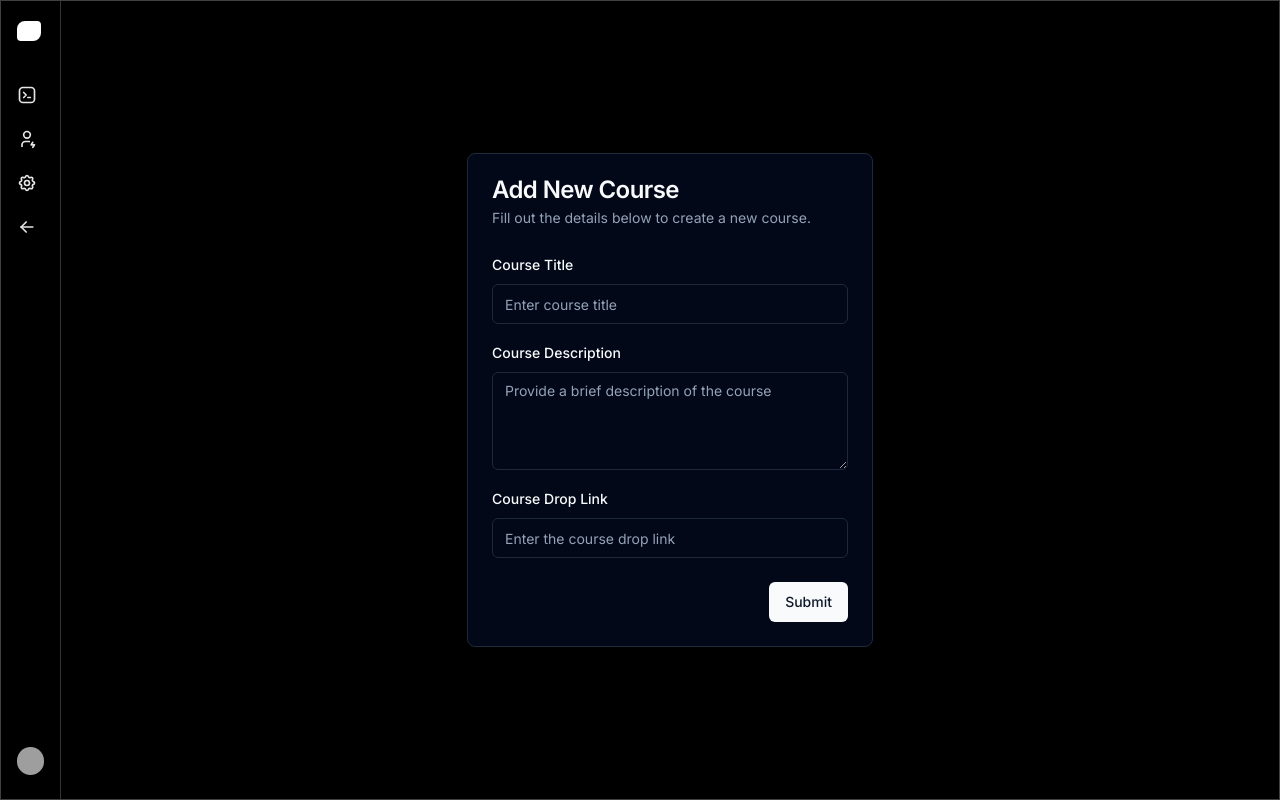
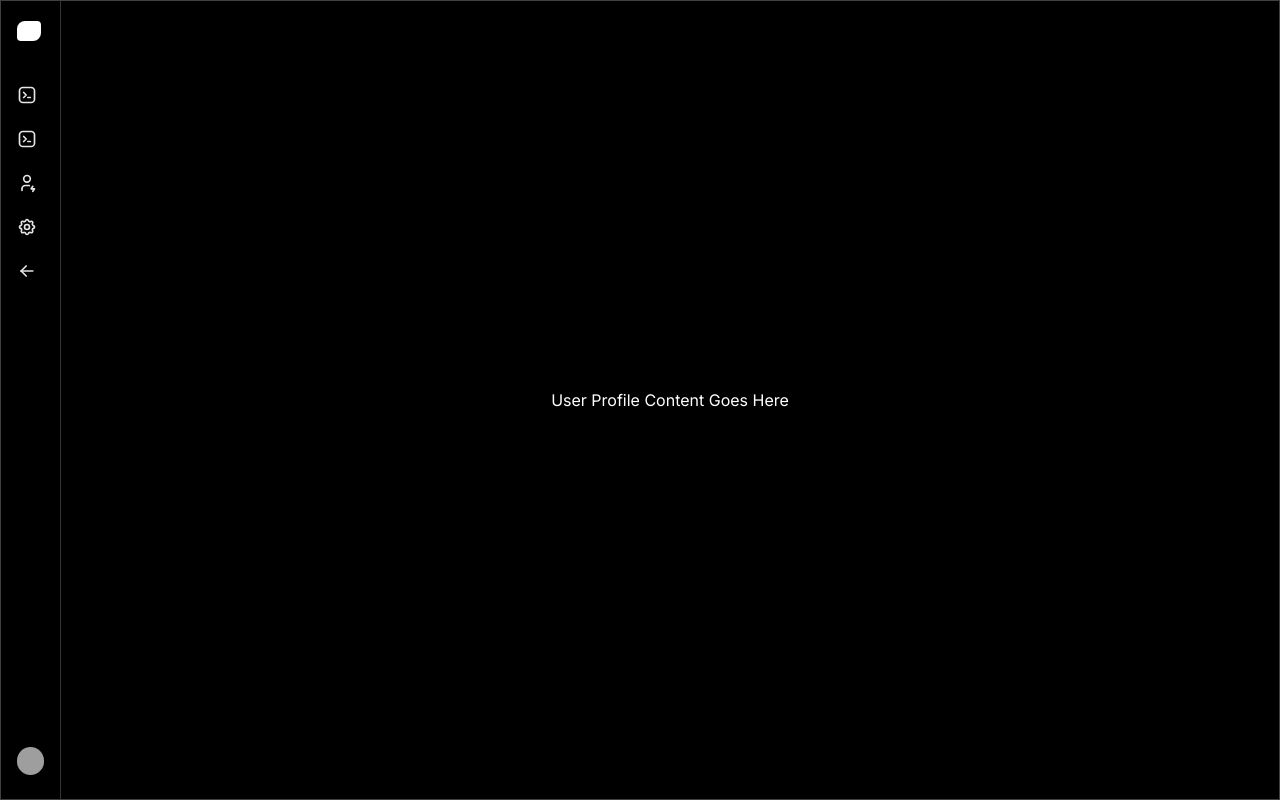
Before and after one commit to SatyanshMittal/UNI-3.0, a Next.js app: page /cuims in a window 1280 px wide. Both pictures are taken after a click on the button 30 px from the left and 95 px from the top of the page. Built offline with nearby package versions, Linux system fonts and the light colour scheme; grey boxes are pictures that could not be loaded.

Commit message:
profile page added to cuims page

```diff
--- a/components/Cuims/LeftNavbar.tsx
+++ b/components/Cuims/LeftNavbar.tsx
@@ -14,28 +14,36 @@ import { cn } from "@/lib/utils";
 import { AddCourse } from "../component/add-course";
 import { AddWorkshop } from "../component/add-workshop";
 import { Analytics } from "../component/analytics";
+
+// Corrected Profile component
+const Profile = () => {
+  return (
+    <div className="flex justify-center items-center w-full bg-black">
+      <div className="text-white">User Profile Content Goes Here</div>
+    </div>
+  );
+};
+
 const Addcourse = () => {
   return (
-    <div className="flex  justify-center items-center w-full bg-black">
-      <AddCourse/>
-
+    <div className="flex justify-center items-center w-full bg-black">
+      <AddCourse />
     </div>
   );
 };
 
 const Addworkshop = () => {
   return (
-    <div className="flex  justify-center items-center w-full bg-black">
-      <AddWorkshop/>
+    <div className="flex justify-center items-center w-full bg-black">
+      <AddWorkshop />
     </div>
   );
 };
 
 const StudentStats = () => {
   return (
-    <div className="flex  justify-center items-center w-full bg-black">
-      <Analytics/>
-
+    <div className="flex justify-center items-center w-full bg-black">
+      <Analytics />
     </div>
   );
 };
@@ -44,6 +52,14 @@ export default function SidebarDemo() {
   const [currentTab, setCurrentTab] = useState("Addcourse");
 
   const links = [
+    {
+      label: "Profile",
+      href: "#",
+      icon: (
+        <IconBrandTabler className="text-neutral-700 dark:text-neutral-200 h-5 w-5 flex-shrink-0" />
+      ),
+      component: "Profile",
+    },
     {
       label: "Add Course",
       href: "#",
@@ -81,6 +97,8 @@ export default function SidebarDemo() {
 
   const renderComponent = () => {
     switch (currentTab) {
+      case "Profile":
+        return <Profile />;
       case "Addcourse":
         return <Addcourse />;
       case "Addworkshop":
@@ -95,8 +113,8 @@ export default function SidebarDemo() {
   return (
     <div
       className={cn(
-        " flex flex-col md:flex-row bg-gray-100 dark:bg-neutral-800 w-full flex-1 mx-auto border border-neutral-200 dark:border-neutral-700 overflow-hidden ",
-        "h-screen w-full" // for your use case, use `h-screen` instead of `h-[60vh]`
+        "flex flex-col md:flex-row bg-gray-100 dark:bg-neutral-800 w-full flex-1 mx-auto border border-neutral-200 dark:border-neutral-700 overflow-hidden",
+        "h-screen w-full"
       )}
     >
       <Sidebar open={open} setOpen={setOpen}>
--- /dev/null
+++ b/components/component/profile.tsx
@@ -0,0 +1,7 @@
+import React from 'react'
+
+export default function profile() {
+  return (
+    <div className='w-full h-screen'></div>
+  )
+}
```
Also changed, not shown: app/page.tsx (line endings or trailing spaces), 1 other file (tests, documents, lock files or other folders).
